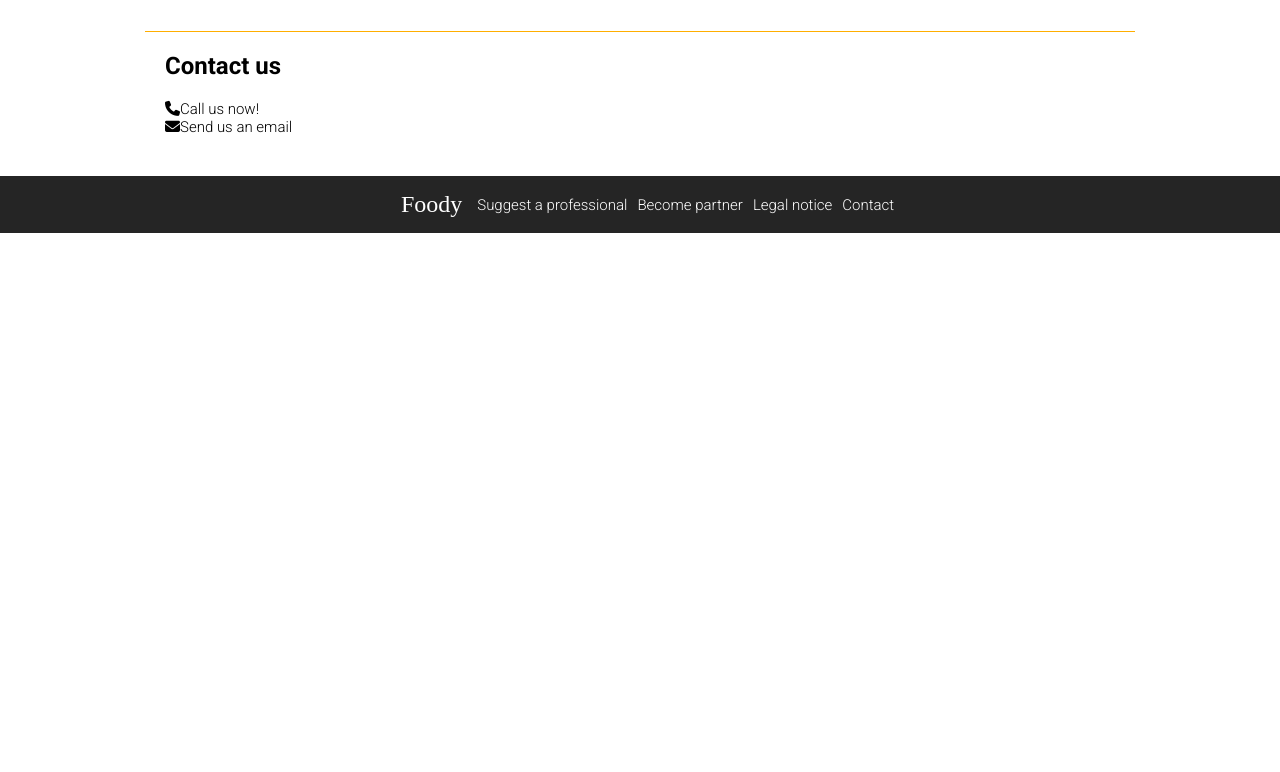
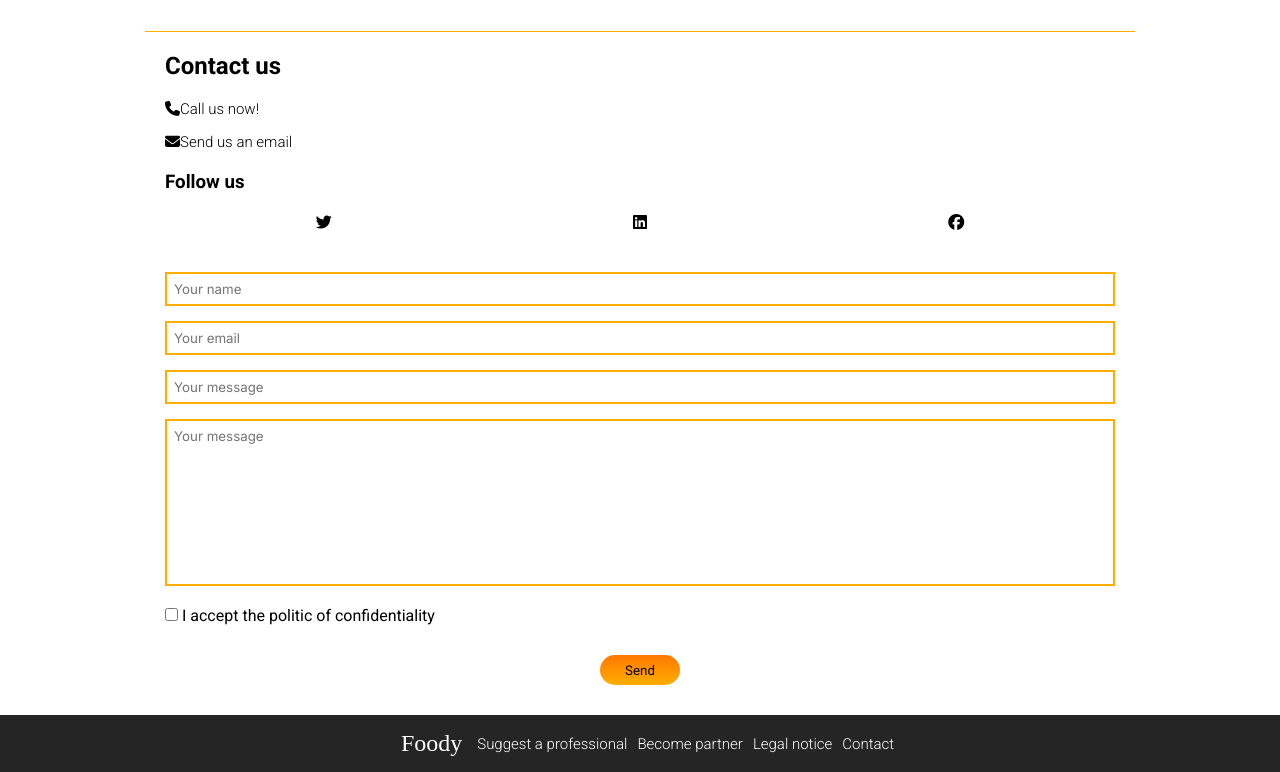
Before and after one commit to Jeebay83/JB-Vividly, a plain HTML site: page 2nd.html in a window 1280 px wide. Shown: the part 996-1768 px from the top of the page. Before the commit the page ends 1229 px from the top, so only its background shows below. Drawn offline with Linux system fonts and the light colour scheme; a web font is replaced by a local one.

Commit message:
presque fini avant loader

```diff
--- a/2nd.html
+++ b/2nd.html
@@ -42,7 +42,7 @@
         <section id="Where">
             <div>
                 <h2>Where to find us</h2>
-                <img src="img/Background.png" alt="Map">
+                <iframe src="https://www.google.com/maps/embed?pb=!1m14!1m8!1m3!1d17954630.972709518!2d-100.38155076466191!3d18.02328541087156!3m2!1i1024!2i768!4f13.1!3m3!1m2!1s0x85d1e3d9b407759f%3A0x7d036407b9ea0970!2sMcDonald&#39;s!5e0!3m2!1sfr!2sfr!4v1778270200862!5m2!1sfr!2sfr"style="border:0;" allowfullscreen="" loading="lazy" referrerpolicy="no-referrer-when-downgrade"></iframe>
             </div>
         </section>
         <section id="Contact">
@@ -51,7 +51,29 @@
                 <li><a href="#"><i class="fa-solid fa-phone"></i>Call us now!</a></li>
                 <li><a href="#"><i class="fa-solid fa-envelope"></i>Send us an email</a></li>
             </ul>
-
+            <article>
+                <h3>Follow us</h3>
+                <ul>
+                    <li><i class="fa-brands fa-twitter"></i></li>
+                    <li><i class="fa-brands fa-linkedin"></i></li>
+                    <li><i class="fa-brands fa-facebook"></i></li>
+                </ul>
+            </article>
+            <form action="#">
+                <div class="firstdivinput">
+                    <input type="text" placeholder="Your name">
+                    <input type="text" placeholder="Your email">
+                    <input type="text" placeholder="Your message">
+                    <input type="text" placeholder="Your message" class="inputdif">
+                </div>
+                <div class="seconddivinput">
+                    <label for="accept">
+                        <input type="checkbox" id="accept" required>
+                        I accept the politic of confidentiality
+                    </label>
+                    <button type="submit">Send</button>
+                </div>
+            </form>
         </section>
 
     </main>
--- a/css/style.css
+++ b/css/style.css
@@ -317,19 +317,23 @@ footer{
             h2{
                 padding-bottom:20px;
             }
-            img{
+            iframe{
                 width: 100%;
                 height: 280px;
-                object-fit: cover;
             }
         }
     }
     #Contact{
         padding:20px;
-        ul{
+        li{
+            list-style: none;
+        }
+        >ul{
+            display: flex;
+            flex-direction: column;
+            gap: 15px;
             padding:20px 0;
             li{
-                list-style: none;
                 font-size: 15px;
                 font-weight: 300;
                 a{
@@ -341,6 +345,47 @@ footer{
                 }
 
             }
+        }
+        article{
+            ul{
+                display: flex;
+                padding: 20px 0;
+                justify-content: space-around;
+            }
+        }
+        form{
+            padding-bottom: 10px;
+            .firstdivinput{
+                display: flex;
+                flex-direction: column;
+                gap: 15px;
+                padding:20px 0;
+                input{
+                    padding: 7px;
+                    border: 2px solid var(--golden-orange);
+                }
+                input:focus::placeholder{
+                    color: transparent;
+                }
+                .inputdif{
+                    padding-bottom: 140px;
+                }
+            }
+            .seconddivinput{
+                display: flex;
+                flex-direction: column;
+                gap: 30px;
+                button{
+                    border-radius: 20px;
+                    background:linear-gradient(to bottom, var(--burnt-orange), var(--golden-orange));
+                    border:none;
+                    margin: auto;
+                    width: 80px;
+                    height: 30px;
+                    cursor: pointer;
+                }
+            }
+
         }
     }
 }
```
